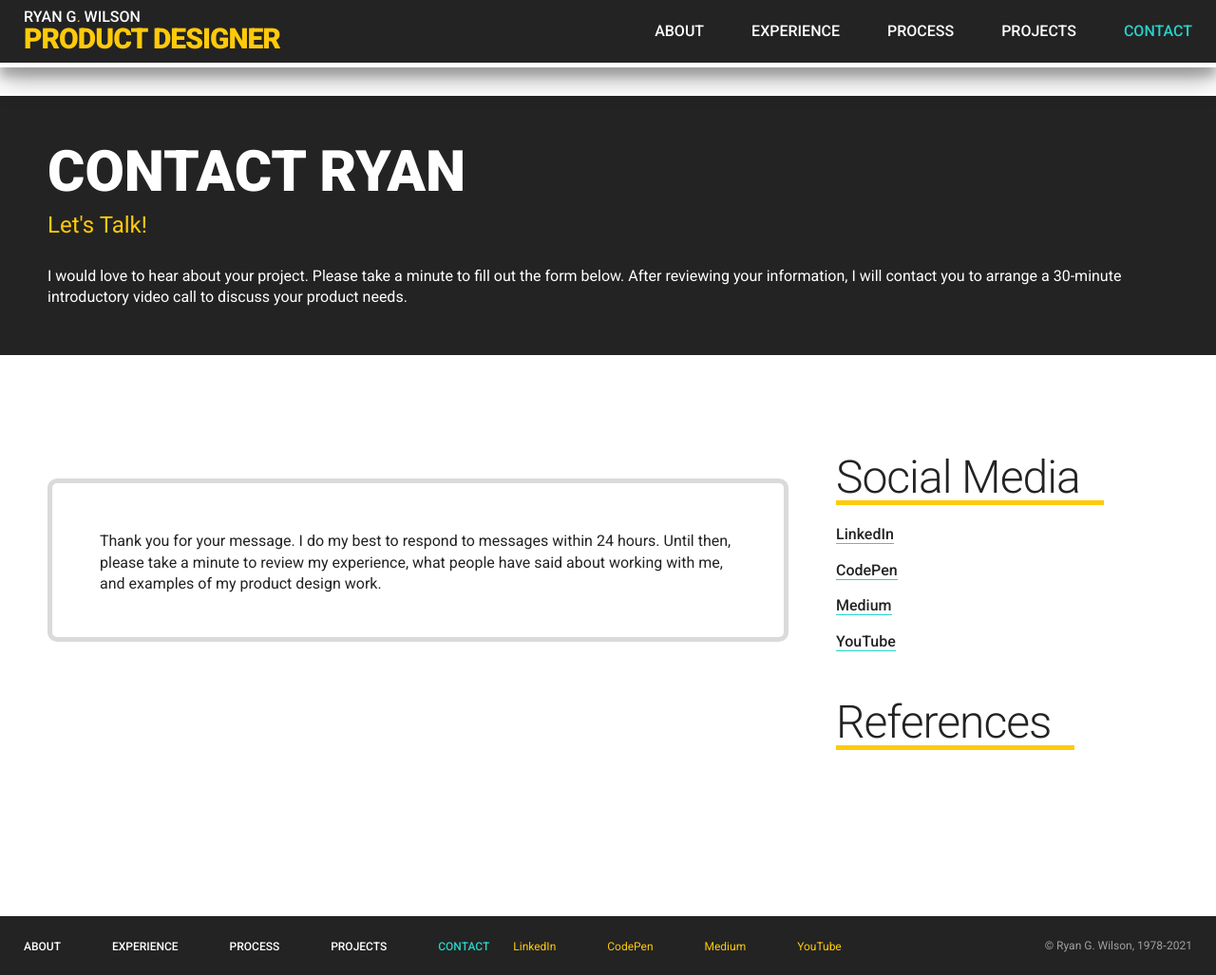
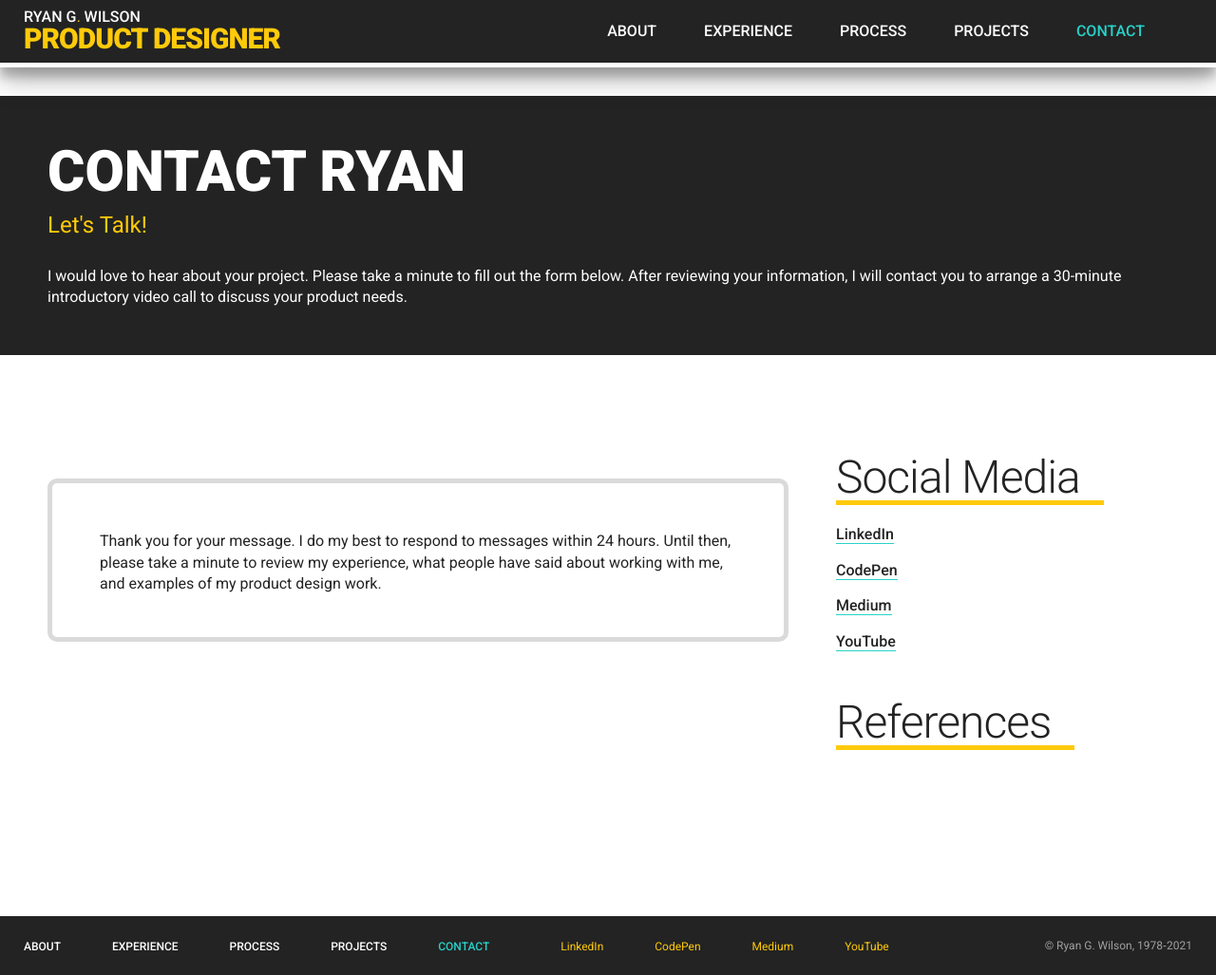
Before and after one commit to ryangwilson/ryangwilson.github.io, a Jekyll site: the page built from contact-ty.md, in a window 1280 px wide and 1027 px high. Shown: the whole window at 95% size. Built offline with Jekyll 4.4.1, drawn with Linux system fonts in a browser that asks for light colours; some web fonts are replaced.

Commit message:
fixes margin at the ned of the footer nav

```diff
--- a/_sass/pon-structure.scss
+++ b/_sass/pon-structure.scss
@@ -30,7 +30,7 @@ nav {
     box-shadow: 0 0 0 0 $white-00, 0 0 0 0 $white-00;
     transition: all 0.3s ease;
     &:last-of-type {
-      margin-right: 0;
+      // margin-right: 0;
     }
     &:hover {
       color: $white-00;
```
Also changed, not shown: 3 other files.
